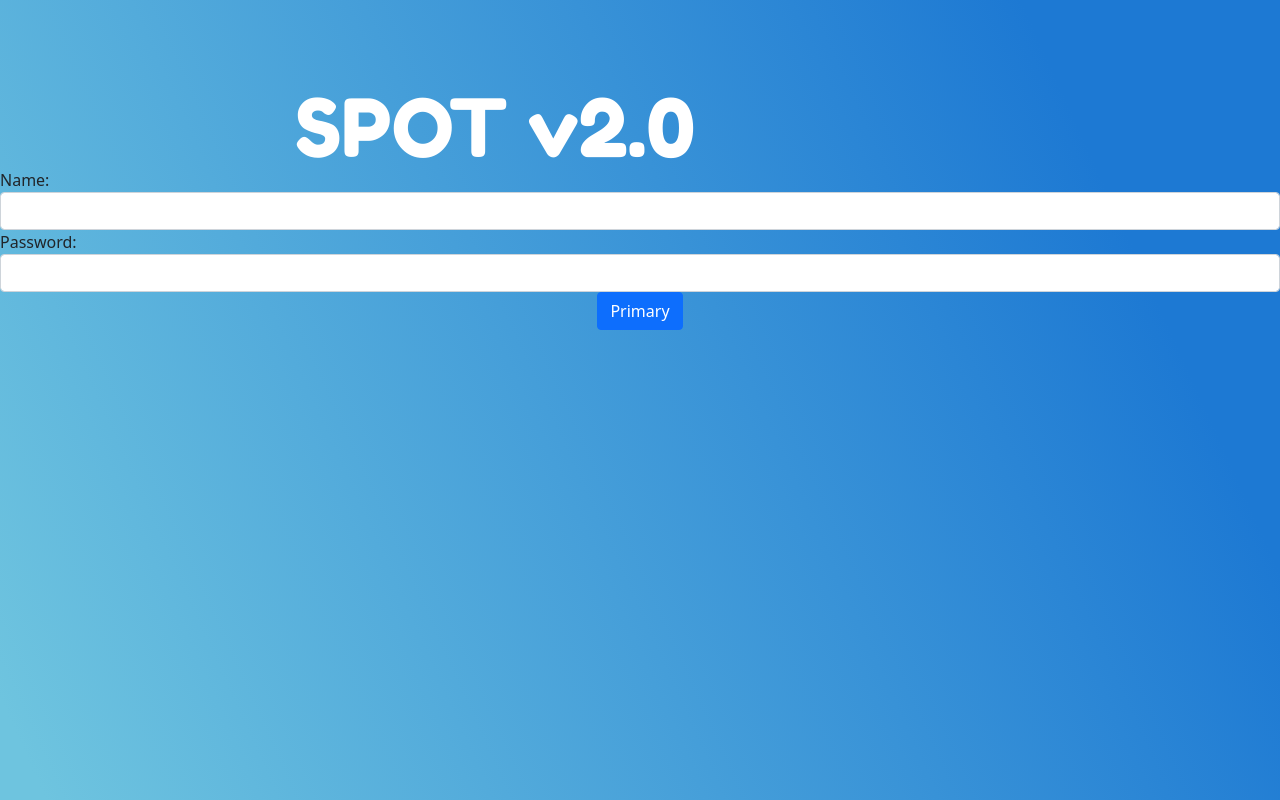
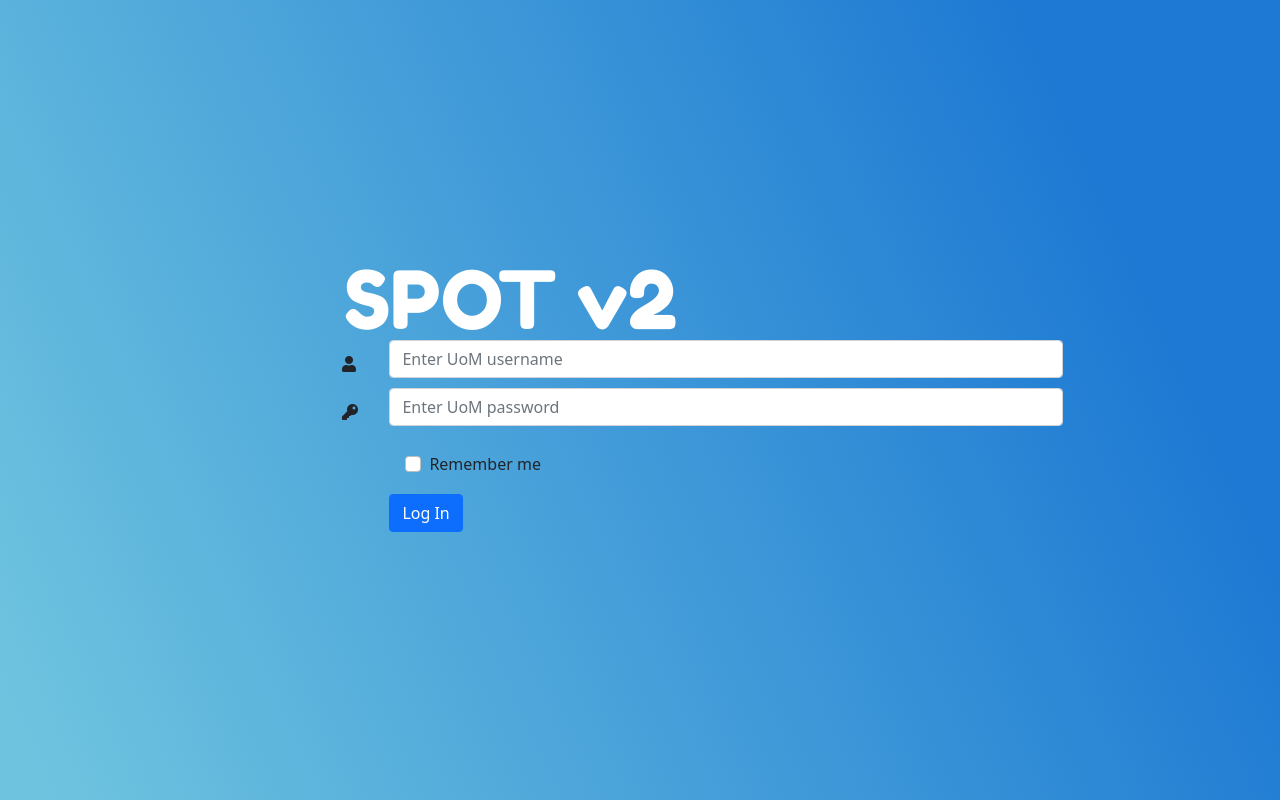
Before and after one commit to Ashreen121/spotv2db, a Django app: page / in a window 1280 px wide. Run offline with Django 3.2, Linux system fonts and the light colour scheme; some libraries are stand-ins or nearby versions.

Commit message:
A little bit more refined login page

```diff
--- a/spotdb/app/templates/app/index.html
+++ b/spotdb/app/templates/app/index.html
@@ -13,6 +13,7 @@
     <!-- <link href="https://cdn.jsdelivr.net/npm/bootstrap@5.0.0-beta1/dist/css/bootstrap.min.css" rel="stylesheet" integrity="sha384-giJF6kkoqNQ00vy+HMDP7azOuL0xtbfIcaT9wjKHr8RbDVddVHyTfAAsrekwKmP1" crossorigin="anonymous"> -->
     <!-- Bootstrap CSS using source files -->
     <link rel="stylesheet" href="{% static 'css/bootstrap.min.css' %}">
+    <link rel="stylesheet" href="https://use.fontawesome.com/releases/v5.7.0/css/all.css" integrity="sha384-lZN37f5QGtY3VHgisS14W3ExzMWZxybE1SJSEsQp9S+oqd12jhcu+A56Ebc1zFSJ" crossorigin="anonymous">
 
 
     <title>SPOTv2</title>
@@ -20,24 +21,55 @@
 
   <body>
     <div class="bckgrd">
-      <div class="container p-3"></div>
-      <div class="container p-3"></div>
-      <div class="container p-3"></div>
-      <div class="container">
-        <h1 class="titlespot">SPOT v2.0</h1>
+      <div class="h-100 row align-items-center">
+        <div class="col-3"></div>
+        <div class="col-7">
+          <div class="row"></div>
+
+          <h1 class="titlespot">SPOT v2</h1>
+          <form action="/action_page.php">
+            <div class="row">
+              <div class="col-1">
+                <i class="fas fa-user p-3"></i>
+              </div>
+              <div class="col">
+                <div class="form-group">
+
+                  <input type="username" class="form-control" id="username" placeholder="Enter UoM username" name="username">
+                </div>
+              </div>
+            </div>
+
+            <div class="row">
+              <div class="col-1">
+                <i class="fas fa-key p-3"></i>
+              </div>
+              <div class="col">
+                <div class="form-group">
+                  <input type="password" class="form-control" id="pwd" placeholder="Enter UoM password" name="pswd">
+                </div>
+              </div>
+
+            </div>
+            <div class="row">
+              <div class="col-1"></div>
+              <div class="col">
+                <div class="form-group form-check">
+              <label class="form-check-label p-3">
+                <input class="form-check-input" type="checkbox" name="remember"> Remember me
+              </label>
+            </div>
+
+            <button type="submit" class="btn btn-primary">Log In</button></div>
+            </div>
+
+          </form>
+
+            </div>
+          </div>
+        </div>
       </div>
-      <div class="form-group">
-        <label for="usr">Name:</label>
-        <input type="text" class="form-control" id="usr">
-      </div>
-      <div class="form-group">
-        <label for="pwd">Password:</label>
-        <input type="password" class="form-control" id="pwd">
-      </div>
-
-      <div class="d-flex justify-content-center">
-      <button type="button" class="btn btn-primary">Primary</button>
-    </div></div>
+    </div>
 
 
   </body>
@@ -54,8 +86,6 @@
   .titlespot {
     position: relative;
     width: 50%;
-    height: 8%;
-    left: 12%;
 
     font-family: 'Fredoka One', cursive;;
     font-style: normal;
```
Also changed, not shown: index.html (added, +82 -0 lines).
